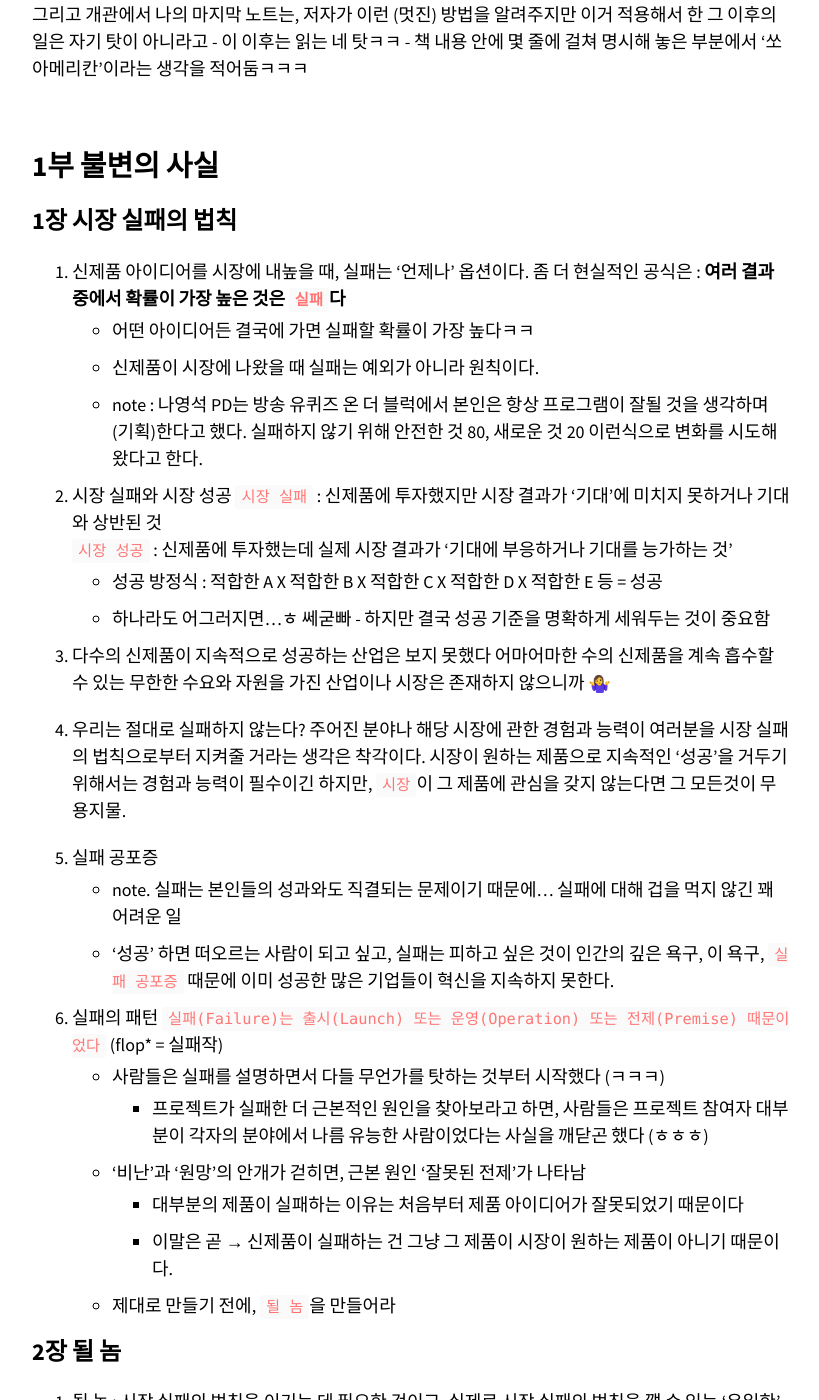
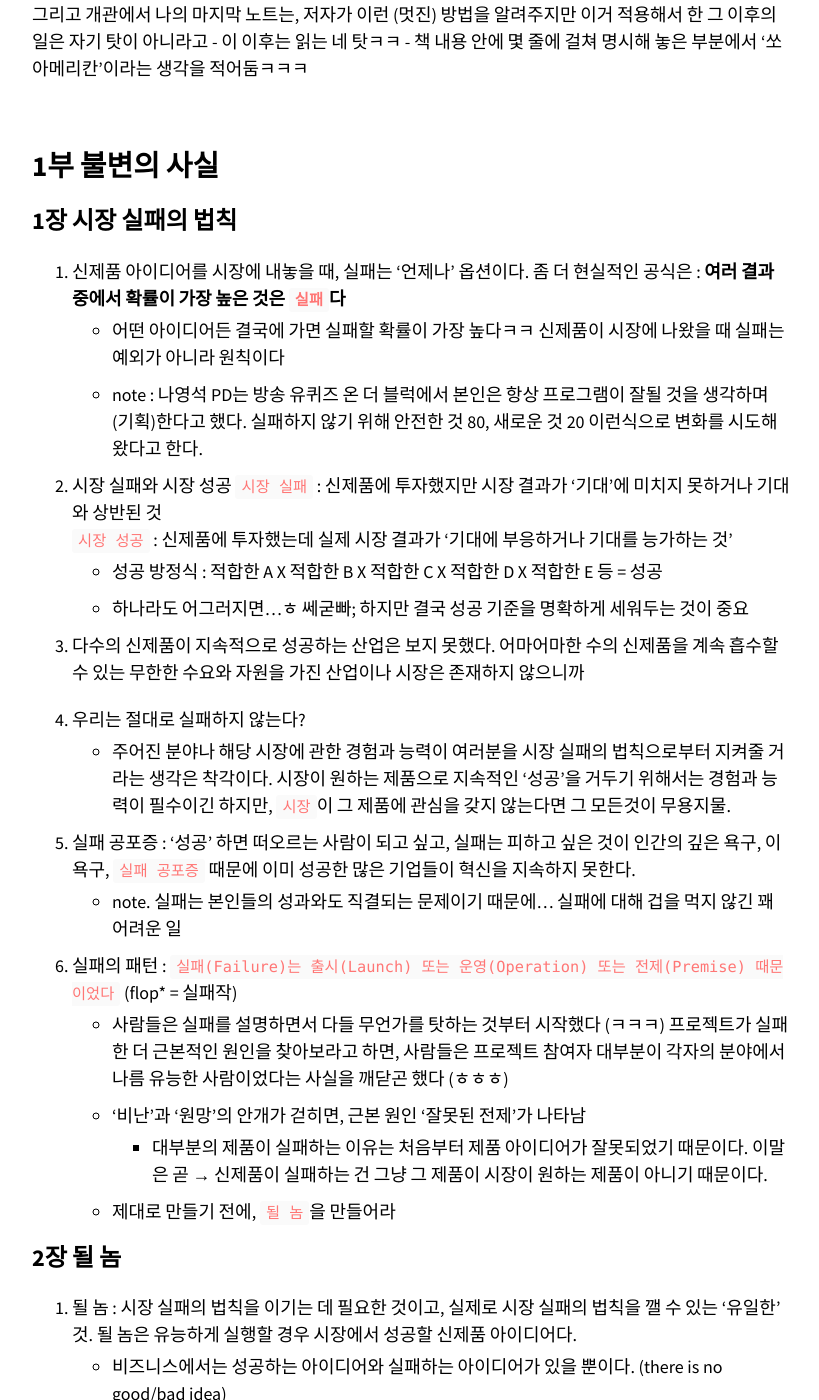
Before and after one commit to ssammykim/ssammykim.github.io, a Jekyll site: the page built from _posts/2020-05-24-the-right-it.md, in a window 1280 px wide and 1400 px high, scrolled down 1310 px. Shown: the whole window, without its empty margins (343-1162 px from the left). Built offline with Jekyll 4.4.1, drawn with Linux system fonts in a browser that asks for light colours; nearby versions of some CDN libraries; some web fonts are replaced; comment, search, counter and statistics services are not loaded.

Commit message:
Update 2020-05-24-the-right-it.md

```diff
--- a/_posts/2020-05-24-the-right-it.md
+++ b/_posts/2020-05-24-the-right-it.md
@@ -30,10 +30,9 @@ excerpt_separator: "<!--more-->"
 <br>
 # 1부 불변의 사실
 ## 1장 시장 실패의 법칙
-1. 신제품 아이디어를 시장에 내높을 때, 실패는 '언제나' 옵션이다.
+1. 신제품 아이디어를 시장에 내놓을 때, 실패는 '언제나' 옵션이다.
 좀 더 현실적인 공식은 : **여러 결과 중에서 확률이 가장 높은 것은 `실패`다**
-- 어떤 아이디어든 결국에 가면 실패할 확률이 가장 높다ㅋㅋ
-- 신제품이 시장에 나왔을 때 실패는 예외가 아니라 원칙이다.
+- 어떤 아이디어든 결국에 가면 실패할 확률이 가장 높다ㅋㅋ 신제품이 시장에 나왔을 때 실패는 예외가 아니라 원칙이다
 - note : 나영석 PD는 방송 유퀴즈 온 더 블럭에서 본인은 항상 프로그램이 잘될 것을 생각하며 (기획)한다고 했다. 실패하지 않기 위해 안전한 것 80, 새로운 것 20 이런식으로 변화를 시도해왔다고 한다.
 
 
@@ -41,29 +40,23 @@ excerpt_separator: "<!--more-->"
 `시장 실패` : 신제품에 투자했지만 시장 결과가 '기대'에 미치지 못하거나 기대와 상반된 것<br>
 `시장 성공` : 신제품에 투자했는데 실제 시장 결과가 '기대에 부응하거나 기대를 능가하는 것'
   - 성공 방정식 : 적합한 A X 적합한 B X 적합한 C X 적합한 D X 적합한 E 등 = 성공
-    - 하나라도 어그러지면...ㅎ 쎄굳빠
-- 하지만 결국 성공 기준을 명확하게 세워두는 것이 중요함
+    - 하나라도 어그러지면...ㅎ 쎄굳빠; 하지만 결국 성공 기준을 명확하게 세워두는 것이 중요
 
 
-3. 다수의 신제품이 지속적으로 성공하는 산업은 보지 못했다
-어마어마한 수의 신제품을 계속 흡수할 수 있는 무한한 수요와 자원을 가진 산업이나 시장은 존재하지 않으니까 🤷‍♀️
+3. 다수의 신제품이 지속적으로 성공하는 산업은 보지 못했다. 어마어마한 수의 신제품을 계속 흡수할 수 있는 무한한 수요와 자원을 가진 산업이나 시장은 존재하지 않으니까
 
 
 4. 우리는 절대로 실패하지 않는다?
-주어진 분야나 해당 시장에 관한 경험과 능력이 여러분을 시장 실패의 법칙으로부터 지켜줄 거라는 생각은 착각이다. 시장이 원하는 제품으로 지속적인 '성공'을 거두기 위해서는 경험과 능력이 필수이긴 하지만, `시장`이 그 제품에 관심을 갖지 않는다면 그 모든것이 무용지물.
+- 주어진 분야나 해당 시장에 관한 경험과 능력이 여러분을 시장 실패의 법칙으로부터 지켜줄 거라는 생각은 착각이다. 시장이 원하는 제품으로 지속적인 '성공'을 거두기 위해서는 경험과 능력이 필수이긴 하지만, `시장`이 그 제품에 관심을 갖지 않는다면 그 모든것이 무용지물.
 
 
-5. 실패 공포증
+5. 실패 공포증 : '성공' 하면 떠오르는 사람이 되고 싶고, 실패는 피하고 싶은 것이 인간의 깊은 욕구, 이 욕구, `실패 공포증` 때문에 이미 성공한 많은 기업들이 혁신을 지속하지 못한다.
 - note. 실패는 본인들의 성과와도 직결되는 문제이기 때문에... 실패에 대해 겁을 먹지 않긴 꽤 어려운 일
-- '성공' 하면 떠오르는 사람이 되고 싶고, 실패는 피하고 싶은 것이 인간의 깊은 욕구, 이 욕구, `실패 공포증` 때문에 이미 성공한 많은 기업들이 혁신을 지속하지 못한다.
 
-6. 실패의 패턴
-`실패(Failure)는 출시(Launch) 또는 운영(Operation) 또는 전제(Premise) 때문이었다` (flop* = 실패작)
-- 사람들은 실패를 설명하면서 다들 무언가를 탓하는 것부터 시작했다 (ㅋㅋㅋ)
-  - 프로젝트가 실패한 더 근본적인 원인을 찾아보라고 하면, 사람들은 프로젝트 참여자 대부분이 각자의 분야에서 나름 유능한 사람이었다는 사실을 깨닫곤 했다 (ㅎㅎㅎ)
+6. 실패의 패턴 : `실패(Failure)는 출시(Launch) 또는 운영(Operation) 또는 전제(Premise) 때문이었다` (flop* = 실패작)
+- 사람들은 실패를 설명하면서 다들 무언가를 탓하는 것부터 시작했다 (ㅋㅋㅋ) 프로젝트가 실패한 더 근본적인 원인을 찾아보라고 하면, 사람들은 프로젝트 참여자 대부분이 각자의 분야에서 나름 유능한 사람이었다는 사실을 깨닫곤 했다 (ㅎㅎㅎ)
 - '비난'과 '원망'의 안개가 걷히면, 근본 원인 '잘못된 전제'가 나타남
-  - 대부분의 제품이 실패하는 이유는 처음부터 제품 아이디어가 잘못되었기 때문이다
-  - 이말은 곧 → 신제품이 실패하는 건 그냥 그 제품이 시장이 원하는 제품이 아니기 때문이다.
+  - 대부분의 제품이 실패하는 이유는 처음부터 제품 아이디어가 잘못되었기 때문이다. 이말은 곧 → 신제품이 실패하는 건 그냥 그 제품이 시장이 원하는 제품이 아니기 때문이다.
 - 제대로 만들기 전에, `될 놈`을 만들어라
 
 
```
